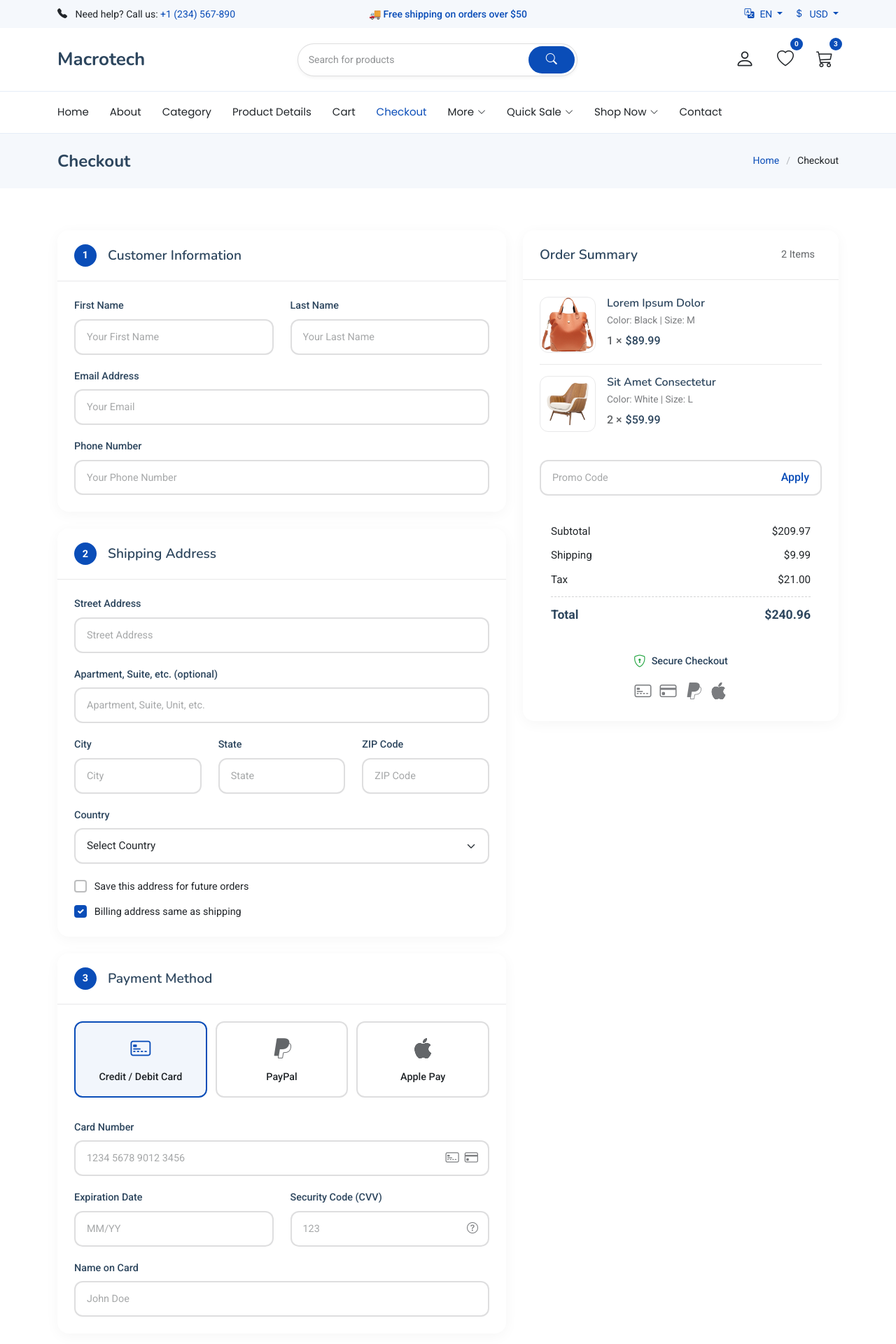
After one commit to munyokii/eStore, a Django app: page /checkout/ in a window 1280 px wide. The commit adds this page. Shown: the top 1920 px of the page at 70% size. Run offline with Django 5.2, Linux system fonts and the light colour scheme; some libraries are stand-ins or nearby versions.

Commit message:
:sparkles: Added checkout page

```diff
--- a/macrotech/templates/cart.html
+++ b/macrotech/templates/cart.html
@@ -257,7 +257,7 @@
               </div>
 
               <div class="checkout-button">
-                <a href="#" class="btn btn-accent w-100">
+                <a href="{% url 'checkout' %}" class="btn btn-accent w-100">
                   Proceed to Checkout <i class="bi bi-arrow-right"></i>
                 </a>
               </div>
--- a/macrotech/templates/layout.html
+++ b/macrotech/templates/layout.html
@@ -193,7 +193,7 @@
               <li><a href="{% url 'category' %}" class="{% if request.resolver_match.url_name == 'category' %}active{% endif %}">Category</a></li>
               <li><a href="{% url 'product_detail' %}" class="{% if request.resolver_match.url_name == 'product_detail' %}active{% endif %}">Product Details</a></li>
               <li><a href="{% url 'cart' %}" class="{% if request.resolver_match.url_name == 'cart' %}active{% endif %}">Cart</a></li>
-              <li><a href="checkout.html">Checkout</a></li>
+              <li><a href="{% url 'checkout' %}" class="{% if request.resolver_match.url_name == 'checkout' %}active{% endif %}">Checkout</a></li>
               <li class="dropdown"><a href="#"><span>More</span> <i class="bi bi-chevron-down toggle-dropdown"></i></a>
                 <ul>
                   <li><a href="{% url 'blog' %}">Blog</a></li>
--- /dev/null
+++ b/macrotech/templates/user/checkout.html
@@ -0,0 +1,351 @@
+{% extends 'layout.html' %}
+{% load static %}
+{% block content %}
+<!DOCTYPE html>
+<html lang="en">
+
+<head>
+  <meta charset="utf-8">
+  <meta content="width=device-width, initial-scale=1.0" name="viewport">
+  <title>Checkout - eStore Bootstrap Template</title>
+  <meta name="description" content="">
+  <meta name="keywords" content="">
+
+</head>
+
+<body class="checkout-page">
+    <!-- Page Title -->
+    <div class="page-title light-background">
+      <div class="container d-lg-flex justify-content-between align-items-center">
+        <h1 class="mb-2 mb-lg-0">Checkout</h1>
+        <nav class="breadcrumbs">
+          <ol>
+            <li><a href="{% url 'home' %}">Home</a></li>
+            <li class="current">Checkout</li>
+          </ol>
+        </nav>
+      </div>
+    </div><!-- End Page Title -->
+
+    <!-- Checkout Section -->
+    <section id="checkout" class="checkout section">
+
+      <div class="container" data-aos="fade-up" data-aos-delay="100">
+
+        <div class="row">
+          <div class="col-lg-7">
+            <!-- Checkout Form -->
+            <div class="checkout-container" data-aos="fade-up">
+              <form class="checkout-form">
+                <!-- Customer Information -->
+                <div class="checkout-section" id="customer-info">
+                  <div class="section-header">
+                    <div class="section-number">1</div>
+                    <h3>Customer Information</h3>
+                  </div>
+                  <div class="section-content">
+                    <div class="row">
+                      <div class="col-md-6 form-group">
+                        <label for="first-name">First Name</label>
+                        <input type="text" name="first-name" class="form-control" id="first-name" placeholder="Your First Name" required="">
+                      </div>
+                      <div class="col-md-6 form-group">
+                        <label for="last-name">Last Name</label>
+                        <input type="text" name="last-name" class="form-control" id="last-name" placeholder="Your Last Name" required="">
+                      </div>
+                    </div>
+                    <div class="form-group">
+                      <label for="email">Email Address</label>
+                      <input type="email" class="form-control" name="email" id="email" placeholder="Your Email" required="">
+                    </div>
+                    <div class="form-group">
+                      <label for="phone">Phone Number</label>
+                      <input type="tel" class="form-control" name="phone" id="phone" placeholder="Your Phone Number" required="">
+                    </div>
+                  </div>
+                </div>
+
+                <!-- Shipping Address -->
+                <div class="checkout-section" id="shipping-address">
+                  <div class="section-header">
+                    <div class="section-number">2</div>
+                    <h3>Shipping Address</h3>
+                  </div>
+                  <div class="section-content">
+                    <div class="form-group">
+                      <label for="address">Street Address</label>
+                      <input type="text" class="form-control" name="address" id="address" placeholder="Street Address" required="">
+                    </div>
+                    <div class="form-group">
+                      <label for="apartment">Apartment, Suite, etc. (optional)</label>
+                      <input type="text" class="form-control" name="apartment" id="apartment" placeholder="Apartment, Suite, Unit, etc.">
+                    </div>
+                    <div class="row">
+                      <div class="col-md-4 form-group">
+                        <label for="city">City</label>
+                        <input type="text" name="city" class="form-control" id="city" placeholder="City" required="">
+                      </div>
+                      <div class="col-md-4 form-group">
+                        <label for="state">State</label>
+                        <input type="text" name="state" class="form-control" id="state" placeholder="State" required="">
+                      </div>
+                      <div class="col-md-4 form-group">
+                        <label for="zip">ZIP Code</label>
+                        <input type="text" name="zip" class="form-control" id="zip" placeholder="ZIP Code" required="">
+                      </div>
+                    </div>
+                    <div class="form-group">
+                      <label for="country">Country</label>
+                      <select class="form-select" id="country" name="country" required="">
+                        <option value="">Select Country</option>
+                        <option value="US">United States</option>
+                        <option value="CA">Canada</option>
+                        <option value="UK">United Kingdom</option>
+                        <option value="AU">Australia</option>
+                        <option value="DE">Germany</option>
+                        <option value="FR">France</option>
+                      </select>
+                    </div>
+                    <div class="form-check">
+                      <input class="form-check-input" type="checkbox" id="save-address" name="save-address">
+                      <label class="form-check-label" for="save-address">
+                        Save this address for future orders
+                      </label>
+                    </div>
+                    <div class="form-check">
+                      <input class="form-check-input" type="checkbox" id="billing-same" name="billing-same" checked="">
+                      <label class="form-check-label" for="billing-same">
+                        Billing address same as shipping
+                      </label>
+                    </div>
+                  </div>
+                </div>
+
+                <!-- Payment Method -->
+                <div class="checkout-section" id="payment-method">
+                  <div class="section-header">
+                    <div class="section-number">3</div>
+                    <h3>Payment Method</h3>
+                  </div>
+                  <div class="section-content">
+                    <div class="payment-options">
+                      <div class="payment-option active">
+                        <input type="radio" name="payment-method" id="credit-card" checked="">
+                        <label for="credit-card">
+                          <span class="payment-icon"><i class="bi bi-credit-card-2-front"></i></span>
+                          <span class="payment-label">Credit / Debit Card</span>
+                        </label>
+                      </div>
+                      <div class="payment-option">
+                        <input type="radio" name="payment-method" id="paypal">
+                        <label for="paypal">
+                          <span class="payment-icon"><i class="bi bi-paypal"></i></span>
+                          <span class="payment-label">PayPal</span>
+                        </label>
+                      </div>
+                      <div class="payment-option">
+                        <input type="radio" name="payment-method" id="apple-pay">
+                        <label for="apple-pay">
+                          <span class="payment-icon"><i class="bi bi-apple"></i></span>
+                          <span class="payment-label">Apple Pay</span>
+                        </label>
+                      </div>
+                    </div>
+
+                    <div class="payment-details" id="credit-card-details">
+                      <div class="form-group">
+                        <label for="card-number">Card Number</label>
+                        <div class="card-number-wrapper">
+                          <input type="text" class="form-control" name="card-number" id="card-number" placeholder="1234 5678 9012 3456" required="">
+                          <div class="card-icons">
+                            <i class="bi bi-credit-card-2-front"></i>
+                            <i class="bi bi-credit-card"></i>
+                          </div>
+                        </div>
+                      </div>
+                      <div class="row">
+                        <div class="col-md-6 form-group">
+                          <label for="expiry">Expiration Date</label>
+                          <input type="text" class="form-control" name="expiry" id="expiry" placeholder="MM/YY" required="">
+                        </div>
+                        <div class="col-md-6 form-group">
+                          <label for="cvv">Security Code (CVV)</label>
+                          <div class="cvv-wrapper">
+                            <input type="text" class="form-control" name="cvv" id="cvv" placeholder="123" required="">
+                            <span class="cvv-hint" data-bs-toggle="tooltip" data-bs-placement="top" title="3-digit code on the back of your card">
+                              <i class="bi bi-question-circle"></i>
+                            </span>
+                          </div>
+                        </div>
+                      </div>
+                      <div class="form-group">
+                        <label for="card-name">Name on Card</label>
+                        <input type="text" class="form-control" name="card-name" id="card-name" placeholder="John Doe" required="">
+                      </div>
+                    </div>
+
+                    <div class="payment-details d-none" id="paypal-details">
+                      <p class="payment-info">You will be redirected to PayPal to complete your purchase securely.</p>
+                    </div>
+
+                    <div class="payment-details d-none" id="apple-pay-details">
+                      <p class="payment-info">You will be prompted to authorize payment with Apple Pay.</p>
+                    </div>
+                  </div>
+                </div>
+
+                <!-- Order Review -->
+                <div class="checkout-section" id="order-review">
+                  <div class="section-header">
+                    <div class="section-number">4</div>
+                    <h3>Review &amp; Place Order</h3>
+                  </div>
+                  <div class="section-content">
+                    <div class="form-check terms-check">
+                      <input class="form-check-input" type="checkbox" id="terms" name="terms" required="">
+                      <label class="form-check-label" for="terms">
+                        I agree to the <a href="#" data-bs-toggle="modal" data-bs-target="#termsModal">Terms and Conditions</a> and <a href="#" data-bs-toggle="modal" data-bs-target="#privacyModal">Privacy Policy</a>
+                      </label>
+                    </div>
+                    <div class="success-message d-none">Your order has been placed successfully! Thank you for your purchase.</div>
+                    <div class="place-order-container">
+                      <button type="submit" class="btn btn-primary place-order-btn">
+                        <span class="btn-text">Place Order</span>
+                        <span class="btn-price">$240.96</span>
+                      </button>
+                    </div>
+                  </div>
+                </div>
+              </form>
+            </div>
+          </div>
+
+          <div class="col-lg-5">
+            <!-- Order Summary -->
+            <div class="order-summary" data-aos="fade-left" data-aos-delay="200">
+              <div class="order-summary-header">
+                <h3>Order Summary</h3>
+                <span class="item-count">2 Items</span>
+              </div>
+
+              <div class="order-summary-content">
+                <div class="order-items">
+                  <div class="order-item">
+                    <div class="order-item-image">
+                      <img src="{% static 'assets/img/product/product-1.webp' %}" alt="Product" class="img-fluid">
+                    </div>
+                    <div class="order-item-details">
+                      <h4>Lorem Ipsum Dolor</h4>
+                      <p class="order-item-variant">Color: Black | Size: M</p>
+                      <div class="order-item-price">
+                        <span class="quantity">1 ×</span>
+                        <span class="price">$89.99</span>
+                      </div>
+                    </div>
+                  </div>
+
+                  <div class="order-item">
+                    <div class="order-item-image">
+                      <img src="{% static 'assets/img/product/product-2.webp' %}" alt="Product" class="img-fluid">
+                    </div>
+                    <div class="order-item-details">
+                      <h4>Sit Amet Consectetur</h4>
+                      <p class="order-item-variant">Color: White | Size: L</p>
+                      <div class="order-item-price">
+                        <span class="quantity">2 ×</span>
+                        <span class="price">$59.99</span>
+                      </div>
+                    </div>
+                  </div>
+                </div>
+
+                <div class="promo-code">
+                  <div class="input-group">
+                    <input type="text" class="form-control" placeholder="Promo Code" aria-label="Promo Code">
+                    <button class="btn btn-outline-primary" type="button">Apply</button>
+                  </div>
+                </div>
+
+                <div class="order-totals">
+                  <div class="order-subtotal d-flex justify-content-between">
+                    <span>Subtotal</span>
+                    <span>$209.97</span>
+                  </div>
+                  <div class="order-shipping d-flex justify-content-between">
+                    <span>Shipping</span>
+                    <span>$9.99</span>
+                  </div>
+                  <div class="order-tax d-flex justify-content-between">
+                    <span>Tax</span>
+                    <span>$21.00</span>
+                  </div>
+                  <div class="order-total d-flex justify-content-between">
+                    <span>Total</span>
+                    <span>$240.96</span>
+                  </div>
+                </div>
+
+                <div class="secure-checkout">
+                  <div class="secure-checkout-header">
+                    <i class="bi bi-shield-lock"></i>
+                    <span>Secure Checkout</span>
+                  </div>
+                  <div class="payment-icons">
+                    <i class="bi bi-credit-card-2-front"></i>
+                    <i class="bi bi-credit-card"></i>
+                    <i class="bi bi-paypal"></i>
+                    <i class="bi bi-apple"></i>
+                  </div>
+                </div>
+              </div>
+            </div>
+          </div>
+        </div>
+
+        <!-- Terms and Privacy Modals -->
+        <div class="modal fade" id="termsModal" tabindex="-1" aria-labelledby="termsModalLabel" aria-hidden="true">
+          <div class="modal-dialog modal-dialog-scrollable">
+            <div class="modal-content">
+              <div class="modal-header">
+                <h5 class="modal-title" id="termsModalLabel">Terms and Conditions</h5>
+                <button type="button" class="btn-close" data-bs-dismiss="modal" aria-label="Close"></button>
+              </div>
+              <div class="modal-body">
+                <p>Lorem ipsum dolor sit amet, consectetur adipiscing elit. Nullam in dui mauris. Vivamus hendrerit arcu sed erat molestie vehicula. Sed auctor neque eu tellus rhoncus ut eleifend nibh porttitor. Ut in nulla enim. Phasellus molestie magna non est bibendum non venenatis nisl tempor.</p>
+                <p>Suspendisse in orci enim. Vivamus hendrerit arcu sed erat molestie vehicula. Sed auctor neque eu tellus rhoncus ut eleifend nibh porttitor. Ut in nulla enim. Phasellus molestie magna non est bibendum non venenatis nisl tempor.</p>
+                <p>Suspendisse in orci enim. Vivamus hendrerit arcu sed erat molestie vehicula. Sed auctor neque eu tellus rhoncus ut eleifend nibh porttitor. Ut in nulla enim. Phasellus molestie magna non est bibendum non venenatis nisl tempor.</p>
+              </div>
+              <div class="modal-footer">
+                <button type="button" class="btn btn-primary" data-bs-dismiss="modal">I Understand</button>
+              </div>
+            </div>
+          </div>
+        </div>
+
+        <div class="modal fade" id="privacyModal" tabindex="-1" aria-labelledby="privacyModalLabel" aria-hidden="true">
+          <div class="modal-dialog modal-dialog-scrollable">
+            <div class="modal-content">
+              <div class="modal-header">
+                <h5 class="modal-title" id="privacyModalLabel">Privacy Policy</h5>
+                <button type="button" class="btn-close" data-bs-dismiss="modal" aria-label="Close"></button>
+              </div>
+              <div class="modal-body">
+                <p>Lorem ipsum dolor sit amet, consectetur adipiscing elit. Nullam in dui mauris. Vivamus hendrerit arcu sed erat molestie vehicula. Sed auctor neque eu tellus rhoncus ut eleifend nibh porttitor. Ut in nulla enim.</p>
+                <p>Suspendisse in orci enim. Vivamus hendrerit arcu sed erat molestie vehicula. Sed auctor neque eu tellus rhoncus ut eleifend nibh porttitor. Ut in nulla enim. Phasellus molestie magna non est bibendum non venenatis nisl tempor.</p>
+                <p>Suspendisse in orci enim. Vivamus hendrerit arcu sed erat molestie vehicula. Sed auctor neque eu tellus rhoncus ut eleifend nibh porttitor. Ut in nulla enim. Phasellus molestie magna non est bibendum non venenatis nisl tempor.</p>
+              </div>
+              <div class="modal-footer">
+                <button type="button" class="btn btn-primary" data-bs-dismiss="modal">I Understand</button>
+              </div>
+            </div>
+          </div>
+        </div>
+
+      </div>
+
+    </section><!-- /Checkout Section -->
+
+</body>
+
+</html>
+{% endblock content %}
--- a/macrotech/urls.py
+++ b/macrotech/urls.py
@@ -6,6 +6,7 @@ urlpatterns = [
   path("", views.HomeView.as_view(), name="home"),
   path("product/details/", views.ProductDetailView.as_view(), name="product_detail"),
   path("cart/", views.CartView.as_view(), name="cart"),
+  path("checkout/", views.CheckoutView.as_view(), name="checkout"),
   path("blog/", views.BlogView.as_view(), name="blog"),
   path("about/", views.AboutView.as_view(), name="about"),
   path("category/", views.CategoryView.as_view(), name="category"),
--- a/macrotech/views.py
+++ b/macrotech/views.py
@@ -27,6 +27,14 @@ class CartView(View):
         return render(request, "cart.html")
 
 
+class CheckoutView(View):
+    """Class-based view to display the checkout.html template."""
+
+    def get(self, request):
+        """Handle GET requests and render the checkout template."""
+        return render(request, "user/checkout.html")
+
+
 class BlogView(View):
     """Class-based view to display the blog.html template."""
 
```
